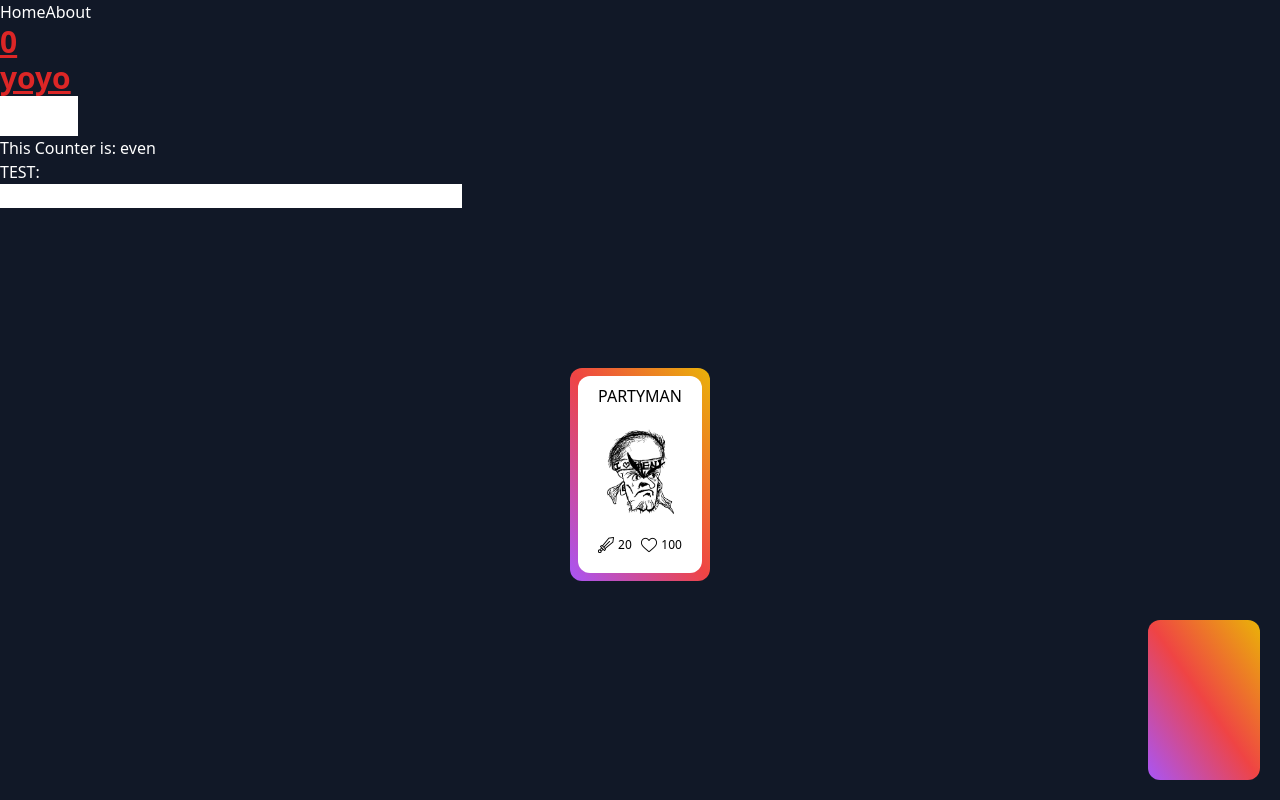
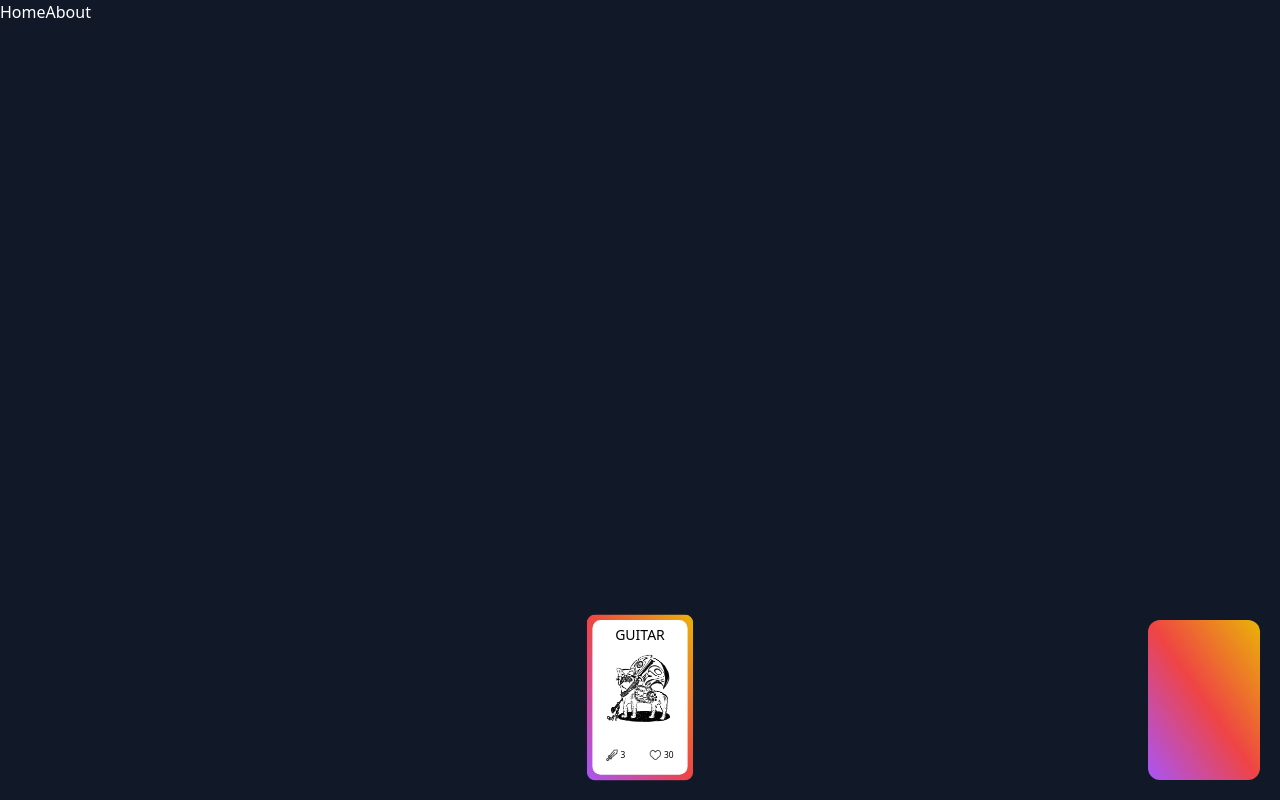
Before and after one commit to TheresaRoss/cardgame1, a Vue app: page / in a window 1280 px wide. Both pictures are taken after a click on the element 1184 px from the left and 700 px from the top of the page. Built offline with nearby package versions, Linux system fonts and the light colour scheme.

Commit message:
feat: draw mechanic done, card is not dup

```diff
--- a/src/components/Cardbase.vue
+++ b/src/components/Cardbase.vue
@@ -1,28 +1,30 @@
 <template>
     <div class="card mx-2 p-2 w-full h-full  rounded-xl bg-gradient-to-tr from-purple-500 via-red-500 to-yellow-500 ">
-        <div class="pt-2 px-5 pb-5 bg-white  rounded-xl">
+        <div class="pt-2 px-5 pb-5 bg-white w-full h-full  rounded-xl">
             <div class="flex justify-center bg-white">
-            <h1 class=" text-black bg-white">{{name }}</h1>
+                <h1 class=" text-black text-xl bg-white">{{ infobot.cardname[pos] }}</h1>
             </div>
-        <img class="w-[6rem]" :src=picture />
+            <img class="w-[6rem]" :src=infobot.picture[pos] />
             <div class="flex relative pt-1 bg-white">
                 <img class="bg-white w-[1rem]" src="@/assets/picture/swordatk.png" />
-            <p class="text-xs text-black bg-white ml-1">{{ atk }}</p>
+                <p class="text-xs text-black bg-white ml-1">{{ infobot.cardatk[pos] }}</p>
                 <div class="absolute top-0 pt-1 right-0 bg-white flex ">
                     <img class="bg-white w-[1rem]" src="@/assets/picture/hearthp.png" />
-                <p class="text-xs text-black bg-white ml-1">{{ hp }}</p>
+                    <p class="text-xs text-black bg-white ml-1">{{ infobot.cardhp[pos] }}</p>
                 </div>
             </div>
         </div>
     </div>
 </template>
+<script setup>
+import { useCounterStore } from '../state/stateforbot'
+const infobot = useCounterStore()
+</script>
 <script>
 export default {
     name: "card",
     props: {
-    name: String,
-    atk: Number,
-    hp: Number,
+        pos: Number,
         picture: String
     },
 };
--- /dev/null
+++ b/src/state/allcard.js
@@ -0,0 +1,38 @@
+import { ref, computed } from 'vue'
+import { defineStore } from 'pinia'
+
+export const useAllcard = defineStore({
+    id: 'allcard',
+    //init state
+    state: () => ({
+        cardname: ['PARTY', 'DEUS', 'GUITAR', 'WAR GOD', 'EXODIA'],
+        cardatk: ['13', '22', '3', '40', '10'],
+        cardhp: ['200', '210', '30', '40', '53'],
+        cardpassive: [false, false, true, false, true],
+        cardrare: ['N', 'N', 'R', 'R', 'SR'],
+        picture: ["/src/assets/picture/partyman1.jpg", "/src/assets/picture/hothead.jpg",
+         "/src/assets/picture/catandguitar.jpg", "/src/assets/picture/hothead.jpg", "/src/assets/picture/hothead.jpg"]
+
+
+
+
+    }),
+    //easy function
+    actions: {
+        increaseCount() {
+            this.count++
+        },
+        testman() {
+            this.count = this.count * 3
+
+        }
+    },
+    //getters can return, while actions can't
+    getters: {
+        oddorEven: (state) => {
+            if (state.count % 2 === 0) return 'even'
+            else return 'odd'
+
+        }
+    }
+})
--- /dev/null
+++ b/src/state/stateforbot.js
@@ -0,0 +1,37 @@
+import { ref, computed } from 'vue'
+import { defineStore } from 'pinia'
+
+export const useCounterStore = defineStore({
+  id:'infobot',
+  //init state
+  state: ()=>({
+    cardname:['1','2','3','4','5'],
+    cardatk: ['10','20','30','40','50'],
+    cardhp:['100','200','300','400','500'],
+    cardpassive:[false,false,true,false,true],
+    cardrare:['N','N','R','R','SR'],
+    picture: ["", "", "", "", ""]
+
+
+
+
+  }),
+  //easy function
+  actions:{
+    increaseCount() {
+      this.count++
+    },
+    testman() {
+      this.count = this.count*3
+
+    }
+  },
+  //getters can return, while actions can't
+  getters:{
+    oddorEven:(state)=>{
+      if(state.count%2 === 0) return 'even'
+      else return 'odd'
+
+    }
+  }
+})
--- a/src/views/HomeView.vue
+++ b/src/views/HomeView.vue
@@ -1,15 +1,22 @@
 <script setup>
-import { useCounterStore } from '../stores/counter';
+
 import Couter from '@/components/Couter.vue';
 import Cardbase from '../components/Cardbase.vue';
 import Deck from '../components/Deck.vue';
 import { defineComponent } from 'vue'
-const counter = useCounterStore()
+import { useCounterStore } from '../state/stateforbot'
+import { useAllcard } from '../state/allcard'
+
+
+
 
 </script>
 <script>
-export default defineComponent ({
+export default defineComponent({
+  setup() {
 
+
+  },
   data() {
     return {
       currentComponent: null,
@@ -17,53 +24,148 @@ export default defineComponent ({
       currentComponent3: null,
       currentComponent4: null,
       currentComponent5: null,
+      allnumber: [0, 1, 2, 3, 4],
+      infobot: useCounterStore(),
+      allcard: useAllcard(),
 
-      obj: {
-        name: 'PARTYMAN',
-        atk: 20,
-        hp: 100,
+      obj0: {
+        pos: 0,
         picture: "/src/assets/picture/hothead.jpg"
       },
+      obj1: {
+        pos: 1,
+        picture: "/src/assets/picture/hothead.jpg"
+      },
+      obj2: {
+        pos: 2,
+        picture: "/src/assets/picture/hothead.jpg"
+      },
+      obj3: {
+        pos: 3,
+        picture: "/src/assets/picture/hothead.jpg"
+      },
+      obj4: {
+        pos: 4,
+        picture: "/src/assets/picture/hothead.jpg"
+      }
+
     }
   },
   methods: {
     createNewComponent() {
-      if(this.currentComponent){
-        console.log('aa')
+      if (this.currentComponent) {
+
         this.createNewComponent2()
+
         return
       }
+      //random card from deck
+      const rand = Math.floor(Math.random() * this.allnumber.length)
+      //console.log('random num: ', rand)
+      //remove that number from deck
+      const realinfo = this.allnumber[rand]
+      this.allnumber.splice(rand, 1)
+      //console.log('num: ',this.allnumber)
+
+      //assign data
+      this.infobot.cardname[0] = this.allcard.cardname[realinfo]
+      this.infobot.cardatk[0] = this.allcard.cardatk[realinfo]
+      this.infobot.cardhp[0] = this.allcard.cardhp[realinfo]
+      this.infobot.cardpassive[0] = this.allcard.cardpassive[realinfo]
+      this.infobot.picture[0] = this.allcard.picture[realinfo]
+
+
       this.currentComponent = Cardbase
     },
-    createNewComponent2(){
-      if(this.currentComponent2){
-        console.log('aa')
+    createNewComponent2() {
+      if (this.currentComponent2) {
+
         this.createNewComponent3()
         return
       }
-      console.log('qq')
+
+
+      const rand = Math.floor(Math.random() * this.allnumber.length)
+      const realinfo = this.allnumber[rand]
+
+      this.allnumber.splice(rand, 1)
+      //console.log('random num: ', rand)
+//console.log('num: ',this.allnumber)
+
+      this.infobot.cardname[1] = this.allcard.cardname[realinfo]
+      this.infobot.cardatk[1] = this.allcard.cardatk[realinfo]
+      this.infobot.cardhp[1] = this.allcard.cardhp[realinfo]
+      this.infobot.cardpassive[1] = this.allcard.cardpassive[realinfo]
+      this.infobot.picture[1] = this.allcard.picture[realinfo]
+
+
+
+
       this.currentComponent2 = Cardbase
     },
-    createNewComponent3(){
-      if(this.currentComponent3){
-        console.log('aa')
+    createNewComponent3() {
+      //console.log(this.allnumber, ' ddddddddddddddd')
+      if (this.currentComponent3) {
+
+
         this.createNewComponent4()
         return
       }
-      console.log('qq3')
+
+      const rand = Math.floor(Math.random() * this.allnumber.length)
+      const realinfo = this.allnumber[rand]
+
+      this.allnumber.splice(rand, 1)
+      //console.log('random num: ', rand)
+//console.log('num: ',this.allnumber)
+
+      this.infobot.cardatk[2] = this.allcard.cardatk[realinfo]
+      this.infobot.cardname[2] = this.allcard.cardname[realinfo]
+      this.infobot.cardhp[2] = this.allcard.cardhp[realinfo]
+      this.infobot.cardpassive[2] = this.allcard.cardpassive[realinfo]
+      this.infobot.picture[2] = this.allcard.picture[realinfo]
+
+
       this.currentComponent3 = Cardbase
-    }, createNewComponent4(){
-      if(this.currentComponent4){
-        console.log('aa')
+    }, createNewComponent4() {
+      if (this.currentComponent4) {
+
         this.createNewComponent5()
         return
       }
-      console.log('qq4')
+
+      const rand = Math.floor(Math.random() * this.allnumber.length)
+      const realinfo = this.allnumber[rand]
+
+      this.allnumber.splice(rand, 1)
+      //console.log('random num: ', rand)
+//console.log('num: ',this.allnumber)
+
+      this.infobot.cardatk[3] = this.allcard.cardatk[realinfo]
+      this.infobot.cardname[3] = this.allcard.cardname[realinfo]
+      this.infobot.cardhp[3] = this.allcard.cardhp[realinfo]
+      this.infobot.cardpassive[3] = this.allcard.cardpassive[realinfo]
+      this.infobot.picture[3] = this.allcard.picture[realinfo]
+
       this.currentComponent4 = Cardbase
     },
-    createNewComponent5(){
+    createNewComponent5() {
 
-      console.log('qq5')
+
+      const rand = Math.floor(Math.random() * this.allnumber.length)
+      const realinfo = this.allnumber[rand]
+
+      this.allnumber.splice(rand, 1)
+      //console.log('random num: ', rand)
+//console.log('num: ',this.allnumber)
+
+      this.infobot.cardname[4] = this.allcard.cardname[realinfo]
+      this.infobot.cardatk[4] = this.allcard.cardatk[realinfo]
+      this.infobot.cardhp[4] = this.allcard.cardhp[realinfo]
+      this.infobot.cardpassive[4] = this.allcard.cardpassive[realinfo]
+      this.infobot.picture[4] = this.allcard.picture[realinfo]
+
+
       this.currentComponent5 = Cardbase
     }
 
@@ -77,14 +179,15 @@ export default defineComponent ({
 
 <template>
   <main>
-    <Couter />
-    <div class="flex justify-center relative top-40">
-      <div  class="w-36 flex justify-center ">
-        <component v-bind="obj" :is="currentComponent"/>
-        <component v-bind="obj" :is="currentComponent2"/>
-        <component v-bind="obj" :is="currentComponent3"/>
-        <component v-bind="obj" :is="currentComponent4"/>
-        <component v-bind="obj" :is="currentComponent5"/>
+
+    <div class="flex justify-center absolute bottom-[-1rem] scale-[0.7]     inset-x-0">
+      <div class=" flex justify-center ">
+
+        <component v-bind="obj0" :is="currentComponent" />
+        <component v-bind="obj1" :is="currentComponent2" />
+        <component v-bind="obj2" :is="currentComponent3" />
+        <component v-bind="obj3" :is="currentComponent4" />
+        <component v-bind="obj4" :is="currentComponent5" />
       </div>
 
     </div>
@@ -92,7 +195,7 @@ export default defineComponent ({
 
     <div class="absolute bottom-0 right-5 ">
       <div v-on:click="createNewComponent" class=" w-28 h-40  m-5">
-      <Deck />
+        <Deck />
       </div>
     </div>
 
```
Lines whose indentation alone changed are shown as unchanged.
